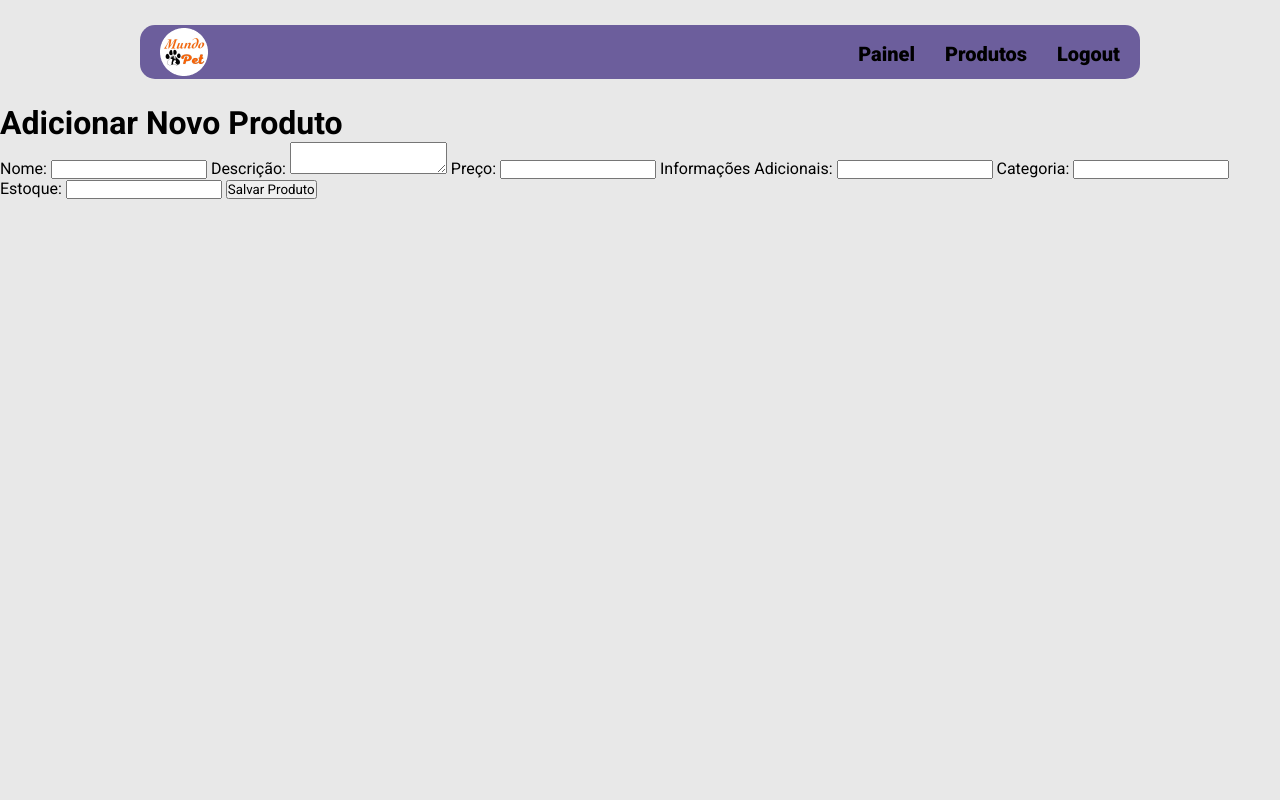
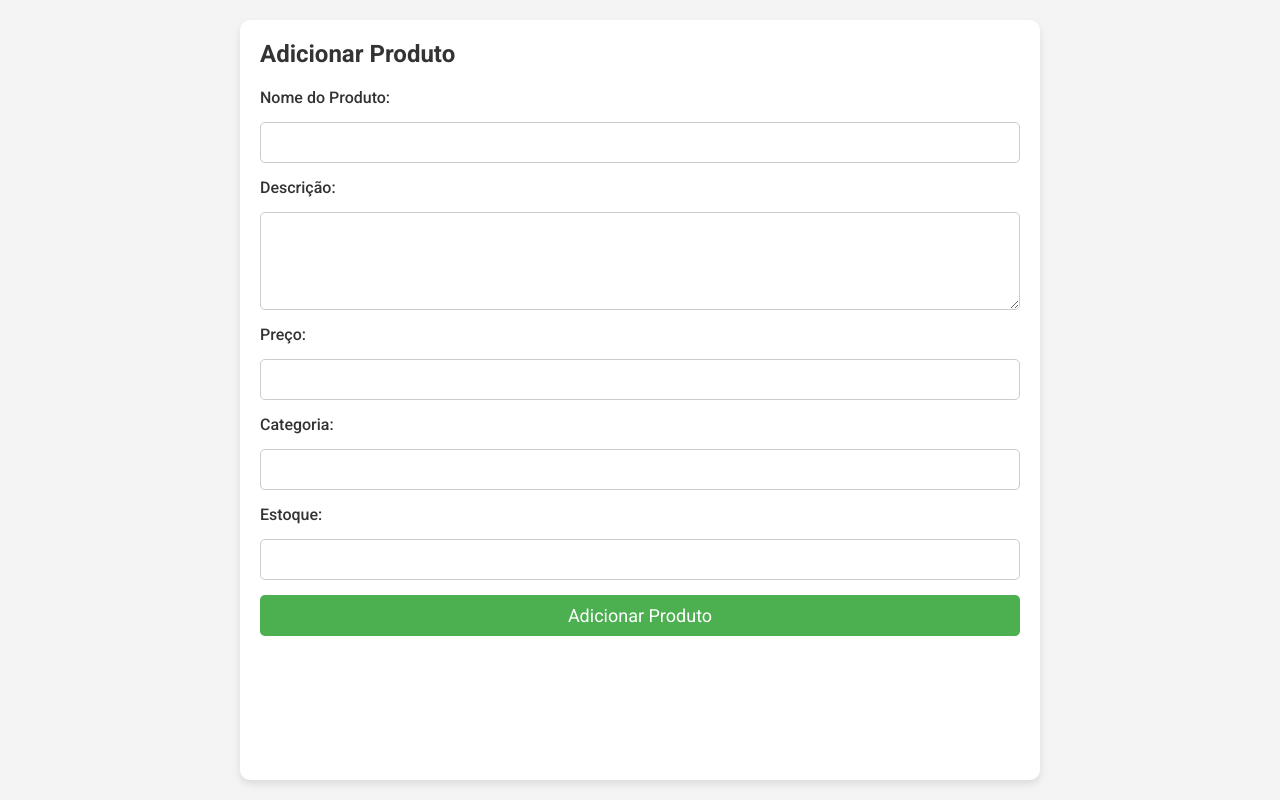
Before and after one commit to treinamento-devops-playground/mundo-pet, a PHP site: template app/views/admin-create-products.php in a window 1280 px wide. Run offline with PHP 8.4, Linux system fonts and the light colour scheme; the template is opened without the code that fills it, so the values that code supplies are empty.

Commit message:
fixed bug single-product

```diff
--- a/app/controllers/site/AgendamentoController.php
+++ b/app/controllers/site/AgendamentoController.php
@@ -39,12 +39,13 @@ class AgendamentoController extends BaseController
         try {
             if (AgendamentoModel::isAvailable($userId, $date, $time, $serviceType)) {
                 if (AgendamentoModel::create($userId, $petType, $serviceType, $date, $time)) {
+                    header('Location: /agendamentos/create?success=store_success');
                     return $this->view('agendamentos/agendamentos-create');
                 } else {
-                    echo "Erro ao agendar. Tente novamente.";
+                    header('Location: /agendamentos/create?error=store_error');
                 }
             } else {
-                echo "Você já tem um agendamento para esse serviço na mesma data e horário.";
+                header('Location: /agendamentos/create?error=unavailable');
             }
         } catch (\Exception $e) {
             echo "Ocorreu um erro ao processar o agendamento: " . $e->getMessage();
--- a/app/controllers/site/ProductController.php
+++ b/app/controllers/site/ProductController.php
@@ -36,6 +36,7 @@ class ProductController extends BaseController
             error_log("Produto não encontrado para ID: " . $id);
             return $this->view('single-product', ['error' => 'Produto não encontrado']);
         }
+
         return $this->view('single-product', ['product' => $product]);
     }
 
--- a/app/views/admin-create-products.php
+++ b/app/views/admin-create-products.php
@@ -1,58 +1,160 @@
-<!DOCTYPE html>
-<html lang="pt-br">
+<?php $this->layout('admin-base', ['title' => 'Adicionar Produto']); ?>
 
-<head>
-    <meta charset="UTF-8">
-    <meta name="viewport" content="width=device-width, initial-scale=1.0">
-    <title>Adicionar Produto</title>
-    <link rel="stylesheet" href="/css/adminProdutos.css">
-</head>
+<?php $this->start('css'); ?>
+<style>
+    @import url('https://fonts.googleapis.com/css2?family=Roboto:wght@100;300;400;500;700;900&display=swap');
+
+    * {
+        margin: 0;
+        padding: 0;
+        box-sizing: border-box;
+        font-family: 'Roboto', sans-serif;
+    }
+
+    body {
+        background-color: #f4f4f4;
+        display: flex;
+        flex-direction: column;
+        align-items: center;
+        height: 100vh;
+    }
+
+    header {
+        width: 100%;
+        background-color: #6C5E9C;
+        padding: 10px 0;
+        display: flex;
+        justify-content: space-between;
+        align-items: center;
+        box-shadow: 0 4px 8px rgba(0, 0, 0, 0.1);
+    }
+
+    header .logo img {
+        height: 50px;
+        margin-left: 20px;
+    }
+
+    header .list-nav {
+        list-style: none;
+        display: flex;
+        gap: 20px;
+        margin-right: 20px;
+    }
+
+    header .list-nav li {
+        display: inline;
+    }
+
+    header .list-nav li a {
+        text-decoration: none;
+        color: #fff;
+        font-weight: bold;
+        padding: 10px 20px;
+        transition: background-color 0.3s;
+    }
+
+    header .list-nav li a:hover {
+        background-color: #575BA7;
+        border-radius: 5px;
+    }
+
+    main {
+        flex: 1;
+        width: 100%;
+        max-width: 800px;
+        margin: 20px auto;
+        background-color: #fff;
+        padding: 20px;
+        border-radius: 10px;
+        box-shadow: 0 4px 8px rgba(0, 0, 0, 0.1);
+    }
+
+    .container {
+        width: 100%;
+    }
+
+    h1 {
+        font-size: 24px;
+        margin-bottom: 20px;
+        color: #333;
+    }
+
+    .error {
+        color: red;
+        margin-bottom: 20px;
+    }
+
+    form {
+        display: flex;
+        flex-direction: column;
+        gap: 15px;
+    }
+
+    form label {
+        font-weight: 500;
+        color: #333;
+    }
+
+    form input,
+    form textarea {
+        width: 100%;
+        padding: 10px;
+        border: 1px solid #ccc;
+        border-radius: 5px;
+        font-size: 16px;
+    }
+
+    form textarea {
+        resize: vertical;
+    }
+
+    .btn {
+        width: 100%;
+        padding: 10px;
+        background-color: #4CAF50;
+        color: white;
+        border: none;
+        border-radius: 5px;
+        font-size: 18px;
+        cursor: pointer;
+        transition: background-color 0.3s;
+    }
+
+    .btn:hover {
+        background-color: #45a049;
+    }
+</style>
+<?php $this->stop(); ?>
+
+<?php $this->start('admin-content'); ?>
 
 <body>
-    <header>
-        <nav id="nav-bar">
-            <div class="logo">
-                <img src="/img/logo.png" alt="Logo Mundo Pet">
-            </div>
-            <ul class="list-nav">
-                <li><a href="/admin">Painel</a></li>
-                <li><a href="/admin/products">Produtos</a></li>
-                <li><a href="/logout">Logout</a></li>
-            </ul>
-        </nav>
-    </header>
-
     <main>
         <div class="container">
-            <h1>Adicionar Novo Produto</h1>
+            <h1>Adicionar Produto</h1>
+            <?php if (isset($error)): ?>
+                <p class="error"><?= htmlspecialchars($error) ?></p>
+            <?php endif; ?>
+            <form method="POST" action="/admin/products/store">
+                <label for="name">Nome do Produto:</label>
+                <input type="text" id="name" name="name" required>
 
-            <?php if (isset($error)): ?>
-                <p class="error"><?php echo htmlspecialchars($error); ?></p>
-            <?php endif; ?>
+                <label for="description">Descrição:</label>
+                <textarea id="description" name="description" rows="4" required></textarea>
 
-            <form action="/admin/products/store" method="POST">
-                <label for="nome">Nome:</label>
-                <input type="text" name="nome" id="nome" required>
+                <label for="price">Preço:</label>
+                <input type="number" id="price" name="price" step="0.01" required>
 
-                <label for="descricao">Descrição:</label>
-                <textarea name="descricao" id="descricao" required></textarea>
+                <label for="category">Categoria:</label>
+                <input type="text" id="category" name="category" required>
 
-                <label for="preco">Preço:</label>
-                <input type="text" name="preco" id="preco" required>
+                <label for="stock">Estoque:</label>
+                <input type="number" id="stock" name="stock" required>
 
-                <label for="info">Informações Adicionais:</label>
-                <input type="text" name="info" id="info">
-
-                <label for="categoria">Categoria:</label>
-                <input type="text" name="categoria" id="categoria" required>
-
-                <label for="estoque">Estoque:</label>
-                <input type="number" name="estoque" id="estoque" required>
-
-                <button type="submit" class="btn">Salvar Produto</button>
+                <button type="submit" class="btn">Adicionar Produto</button>
             </form>
         </div>
     </main>
 </body>
 
-</html>
+<?php $this->stop(); ?>
--- a/app/views/admin.php
+++ b/app/views/admin.php
@@ -17,6 +17,6 @@
 
 <div class="admin-options">
     <button class="admin-btn" onclick="window.location.href='admin/agendamentos'">Agendamentos</button>
-    <button class="admin-btn" onclick="window.location.href='adminProdutos.php'">Gerenciar Produtos</button>
+    <button class="admin-btn" onclick="window.location.href='admin/products'">Gerenciar Produtos</button>
 </div>
 <?php $this->stop(); ?>
--- a/app/views/catalog.php
+++ b/app/views/catalog.php
@@ -7,7 +7,6 @@
     <title>Catálogo de Produtos</title>
     <link rel="stylesheet" href="../css/catalogo.css">
     <style>
-        /* Estilização básica para o layout */
         body {
             font-family: Arial, sans-serif;
             margin: 0;
--- a/app/views/user/register.php
+++ b/app/views/user/register.php
@@ -27,7 +27,7 @@
             </div>
             <div class="input-container">
                 <img src="../img/icons/phone-solid.png">
-                <input type="text" placeholder="Celular" name="telefone" required>
+                <input type="text" placeholder="Celular" name="phone" required>
             </div>
             <div class="button-container">
                 <button class="btn">Cadastrar</button>
```
Also changed, not shown: app/controllers/admin/AdminProductController.php (+6 -5 lines), app/database/models/ProductModel.php (+7 -0 lines), app/views/admin-products.php (+103 -22 lines), app/views/single-product.php (+158 -75 lines), app/database/db.db.
